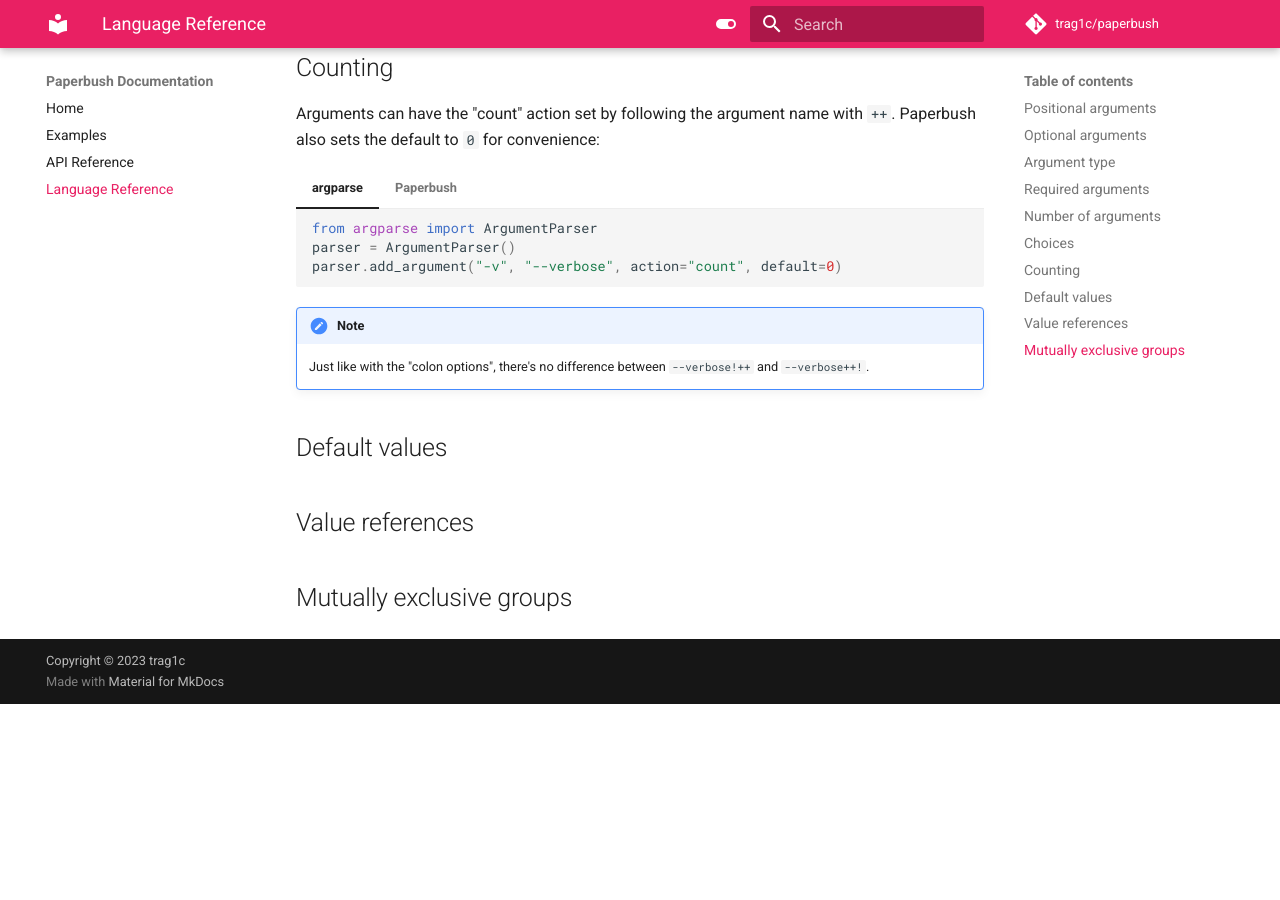
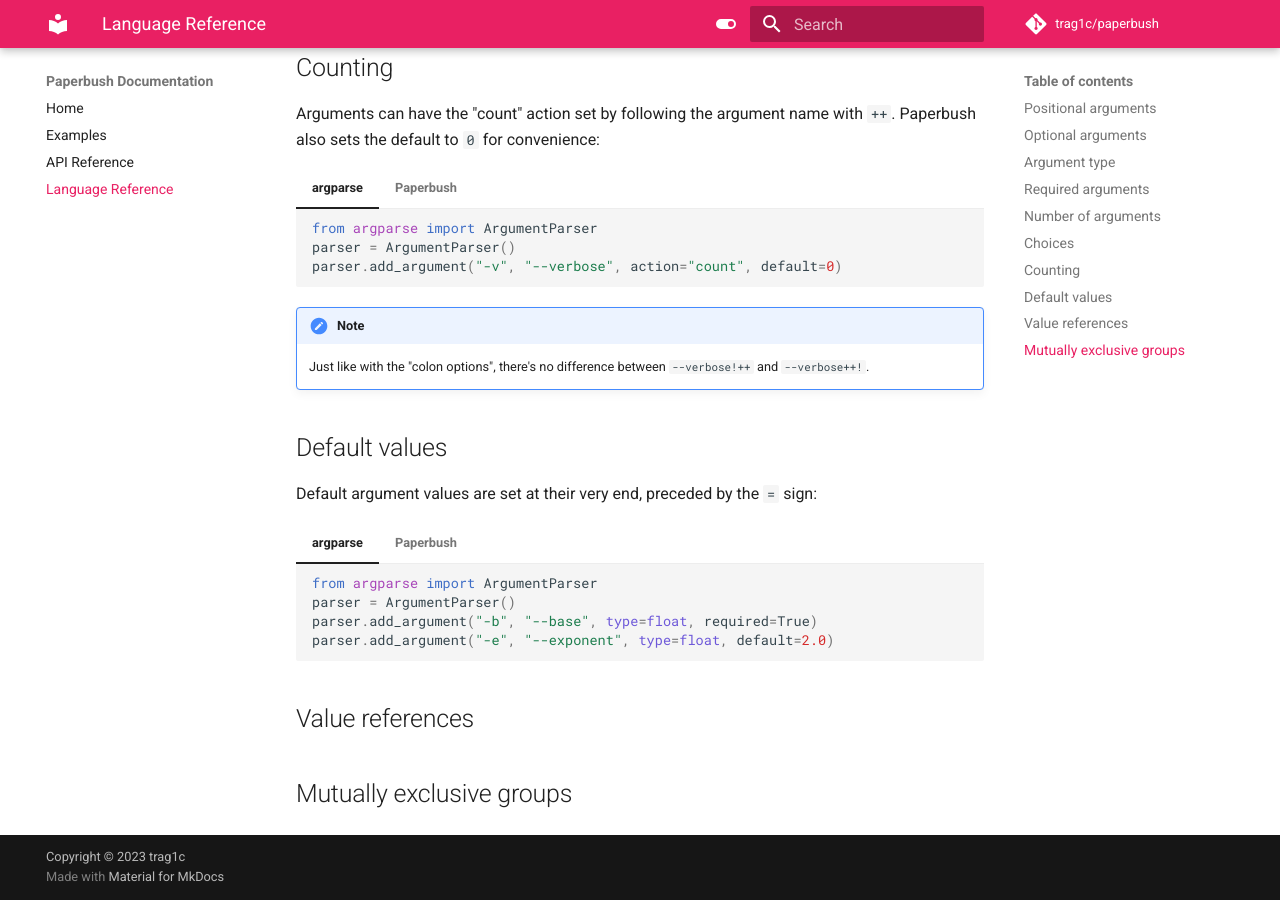
Before and after one commit to trag1c/paperbush, an MkDocs documentation site: the page built from docs/dsl.md, in a window 1280 px wide and 900 px high, scrolled down 2601 px. Built offline with MkDocs 1.6.1 and Material for MkDocs 9.7.7, drawn with Linux system fonts in a browser that asks for light colours; comment, search, counter and statistics services are not loaded; before the commit the page ends 3305 px from its top, so only the background shows below that.

Commit message:
Added default values

````diff
--- a/docs/dsl.md
+++ b/docs/dsl.md
@@ -220,5 +220,25 @@
 
 
 ## Default values
+
+Default argument values are set at their very end, preceded by the `=` sign:
+
+=== "argparse"
+
+    ```py
+    from argparse import ArgumentParser
+    parser = ArgumentParser()
+    parser.add_argument("-b", "--base", type=float, required=True)
+    parser.add_argument("-e", "--exponent", type=float, default=2.0)
+    ```
+
+=== "Paperbush"
+
+    ```py
+    from paperbush import Paperbush
+    parser = Paperbush("--base!:float --exponent:float=2.0")
+    ```
+
+
 ## Value references
 ## Mutually exclusive groups
````
